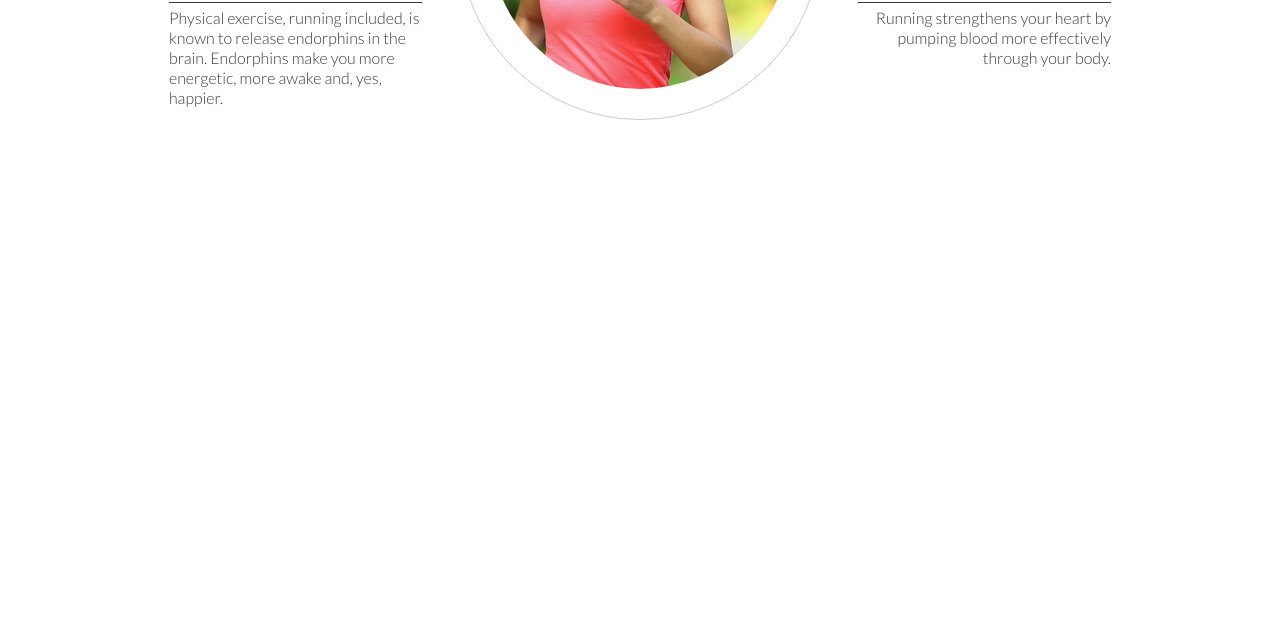
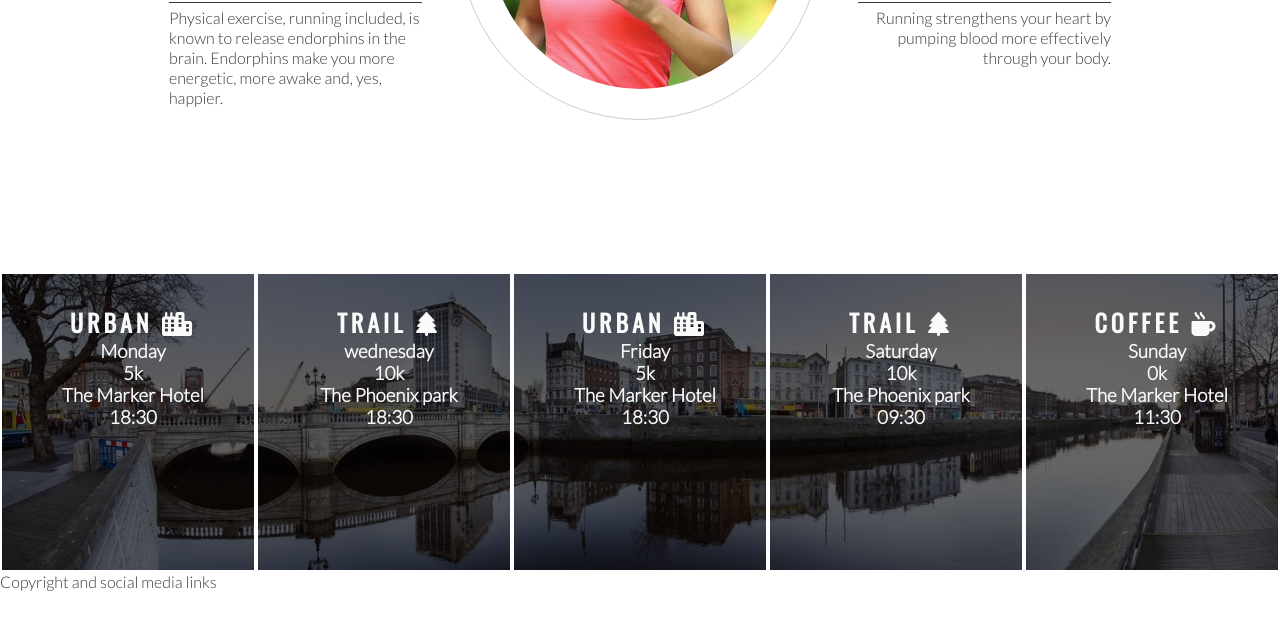
Before and after one commit to YonasTekle/love-running, a plain HTML site: page index.html in a window 1280 px wide. Shown: the part 1023-1653 px from the top of the page. After the commit the page ends 1614 px from the top, so only its background shows below. Drawn offline with nearby package versions, Linux system fonts and the light colour scheme.

Commit message:
Add icon and style time panels

```diff
--- a/assets/css/style.css
+++ b/assets/css/style.css
@@ -110,7 +110,7 @@ h1, h2 {
 
 /* Club Ethos */
 #club-ethos {
-    height: 6000px;
+    height: 600px;
 }
 
 #left-about {
@@ -183,6 +183,7 @@ hr {
 }
 
 /* event times */
+
 #times {
     background-image:url(../images/dublin-city.webp);
     background-repeat:no-repeat;
@@ -191,3 +192,18 @@ hr {
     width: 100%;
     overflow: hidden;
 }
+#times div {
+    color: #fafafa;
+    background-color: rgba(0, 0, 0, 0.6);
+    width: 20%;
+    height: 300px;
+    float: left;
+    padding: 30px 0 0 10px;
+    text-align: center;
+    border: 2px solid white;
+    box-sizing: border-box;
+}
+
+#times h2 {
+    color: #fafafa;
+}
--- a/index.html
+++ b/index.html
@@ -83,38 +83,37 @@
             </div>
         </div>
     </section>
-
     <section id="times">
         <div>
-            <h2>Urban</h2>
+            <h2>Urban <i class="fas fa-city"></i></h2>
             <h3>Monday</h3>
             <h3>5k</h3>
             <h3>The Marker Hotel</h3>
             <h3>18:30</h3>
         </div>
         <div>
-            <h2>Trail</h2>
+            <h2>Trail <i class="fas fa-tree"></i></h2>
             <h3>wednesday</h3>
             <h3>10k</h3>
             <h3>The Phoenix park</h3>
             <h3>18:30</h3>
         </div>
         <div>
-            <h2>Urban</h2>
+            <h2>Urban <i class="fas fa-city"></i></h2>
             <h3>Friday</h3>
             <h3>5k</h3>
             <h3>The Marker Hotel</h3>
             <h3>18:30</h3>
         </div>
         <div>
-            <h2>Trail</h2>
+            <h2>Trail <i class="fas fa-tree"></i></h2>
             <h3>Saturday</h3>
             <h3>10k</h3>
             <h3>The Phoenix park</h3>
             <h3>09:30</h3>
         </div>
         <div>
-            <h2>Coffee</h2>
+            <h2>Coffee <i class="fas fa-mug-hot"></i></h2>
             <h3>Sunday</h3>
             <h3>0k</h3>
             <h3>The Marker Hotel</h3>
```
